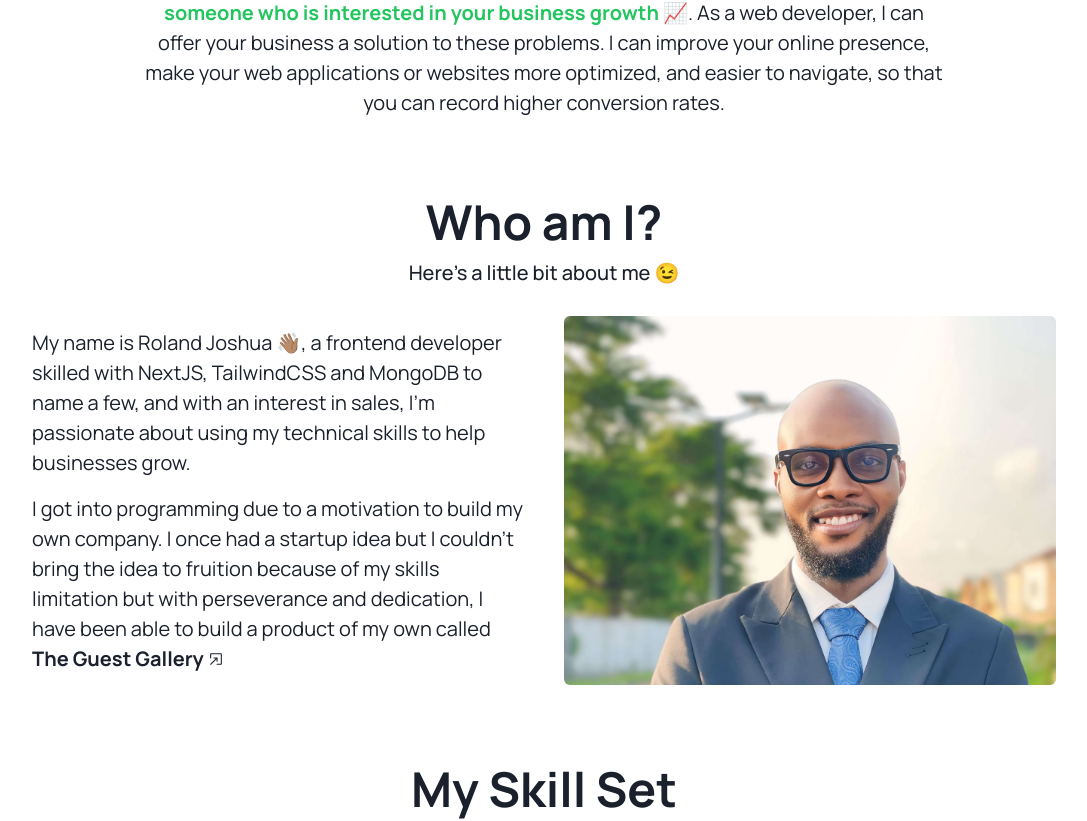
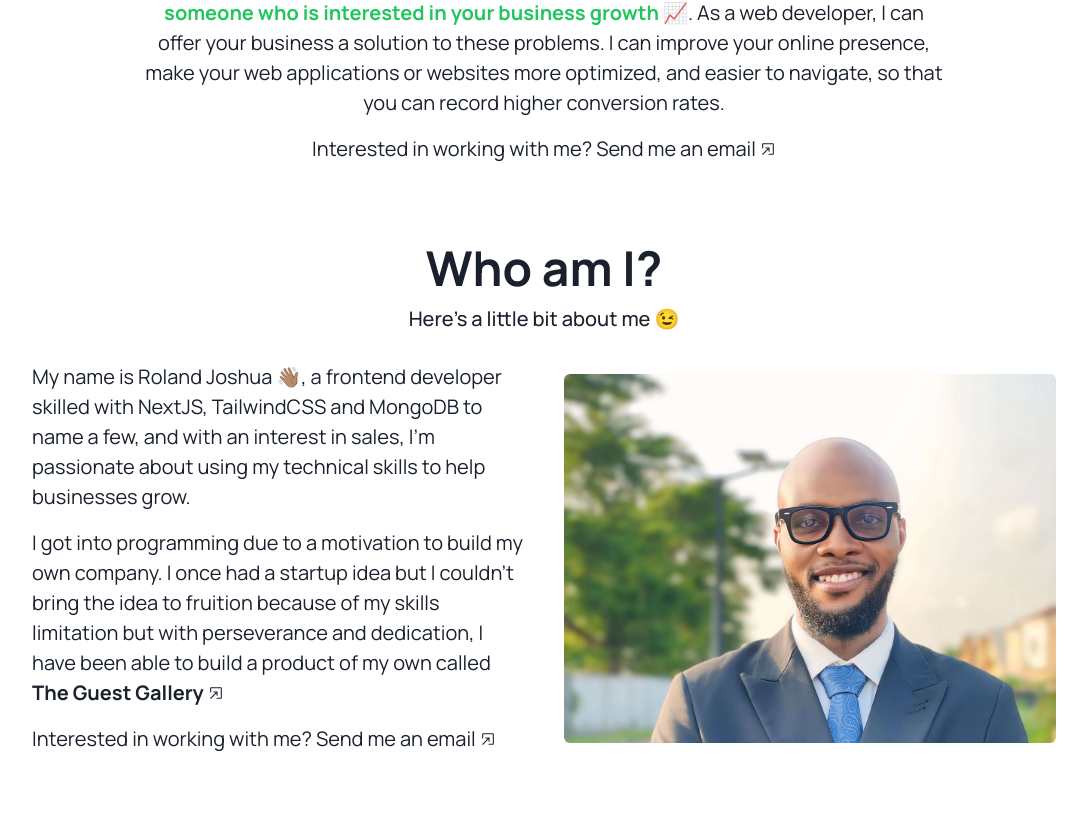
Before and after one commit to 289Volts/portfolio-test, a React (Vite) app: page / in a window 1280 px wide. Shown: the part 1226-2047 px from the top of the page, without its empty margins (96-1183 px from the left). Built offline with nearby package versions, Linux system fonts and the light colour scheme.

Commit message:
feat: added email to footer and about

```diff
--- a/src/components/Layout/Footer.tsx
+++ b/src/components/Layout/Footer.tsx
@@ -41,6 +41,15 @@
             <ExtLinkIcon className="ml-1" />
           </Link>
         </Flex>
+        <Link
+          display="flex"
+          isExternal
+          alignItems="center"
+          href="mailto:joshuaroland289@gmail.com"
+        >
+          Send me an email
+          <ExtLinkIcon className="ml-1" />
+        </Link>
       </Flex>
     </Box>
   );
--- a/src/components/PageSections/Components/Home/AboutSection.tsx
+++ b/src/components/PageSections/Components/Home/AboutSection.tsx
@@ -23,16 +23,17 @@
         mt={{ base: "5", md: "6", lg: "7" }}
       >
         <Box
+          textAlign={{ base: "center", md: "left" }}
           w={{ base: "100%", md: "50%" }}
           fontSize={{ base: "md", md: "lg", xl: "xl" }}
         >
-          <Text align={{ base: "center", md: "left" }} mb="4">
+          <Text>
             My name is Roland Joshua 👋🏽, a frontend developer skilled with
             NextJS, TailwindCSS and MongoDB to name a few, and with an interest
             in sales, I'm passionate about using my technical skills to help
             businesses grow.
           </Text>
-          <Text align={{ base: "center", md: "left" }}>
+          <Text my="4">
             I got into programming due to a motivation to build my own company.
             I once had a startup idea but I couldn&apos;t bring the idea to
             fruition because of my skills limitation but with perseverance and
@@ -46,6 +47,18 @@
               href="www.theguestgallery.com"
             >
               The Guest Gallery <ExtLinkIcon />
+            </Link>
+          </Text>
+          <Text>
+            Interested in working with me?{" "}
+            <Link
+              display="inline-flex"
+              isExternal
+              alignItems="center"
+              href="mailto:joshuaroland289@gmail.com"
+            >
+              Send me an email
+              <ExtLinkIcon className="ml-1" />
             </Link>
           </Text>
         </Box>
--- a/src/components/PageSections/Components/Home/ProjectsSection.tsx
+++ b/src/components/PageSections/Components/Home/ProjectsSection.tsx
@@ -54,6 +54,7 @@
   return (
     <Box
       as="section"
+      id="projects"
       w={{ base: "90%", xl: "80%" }}
       mx="auto"
       scrollMarginTop={"100px"}
--- a/src/components/PageSections/Components/Home/ValuePropSection.tsx
+++ b/src/components/PageSections/Components/Home/ValuePropSection.tsx
@@ -1,5 +1,6 @@
-import { Box, Stack, Text } from "@chakra-ui/react";
+import { Box, Link, Stack, Text } from "@chakra-ui/react";
 import { SkipNavContent } from "@chakra-ui/skip-nav";
+import ExtLinkIcon from "../../../Icons/ExtLinkIcon";
 import CusHeading from "../../../Shared/CusHeading";
 
 const ValuePropSection = () => {
@@ -19,8 +20,8 @@
           subHeading="See how I can help you"
         />
         <Stack gap={["4", "10"]} mt={{ base: "5", md: "6", lg: "7" }}>
-          <Box fontSize={{ base: "md", md: "lg", xl: "xl" }}>
-            <Text align="center" mb="4">
+          <Box textAlign="center" fontSize={{ base: "md", md: "lg", xl: "xl" }}>
+            <Text>
               In today's digital age, it's essential for your business to be
               able to <strong>properly communicate your brand message</strong>{" "}
               and have a <strong>strong online presence</strong>. Unfortunately,
@@ -33,7 +34,7 @@
               . This can occur due to poorly optimized and unresponsive web
               interfaces and applications.
             </Text>
-            <Text align="center">
+            <Text my="4">
               By working with me, you not only get someone who is technically
               skilled, you also have{" "}
               <strong className="text-green-500">
@@ -44,6 +45,18 @@
               applications or websites more optimized, and easier to navigate,
               so that you can record higher conversion rates.
             </Text>
+            <Text>
+              Interested in working with me?{" "}
+              <Link
+                display="inline-flex"
+                isExternal
+                alignItems="center"
+                href="mailto:joshuaroland289@gmail.com"
+              >
+                Send me an email
+                <ExtLinkIcon className="ml-1" />
+              </Link>
+            </Text>
           </Box>
         </Stack>
       </Box>
--- a/src/index.css
+++ b/src/index.css
@@ -2,6 +2,10 @@
 @tailwind components;
 @tailwind utilities;
 
+html {
+  scroll-behavior: smooth;
+}
+
 #root {
   @apply grid min-h-screen grid-rows-[auto_1fr_auto] overflow-hidden;
 }
```
